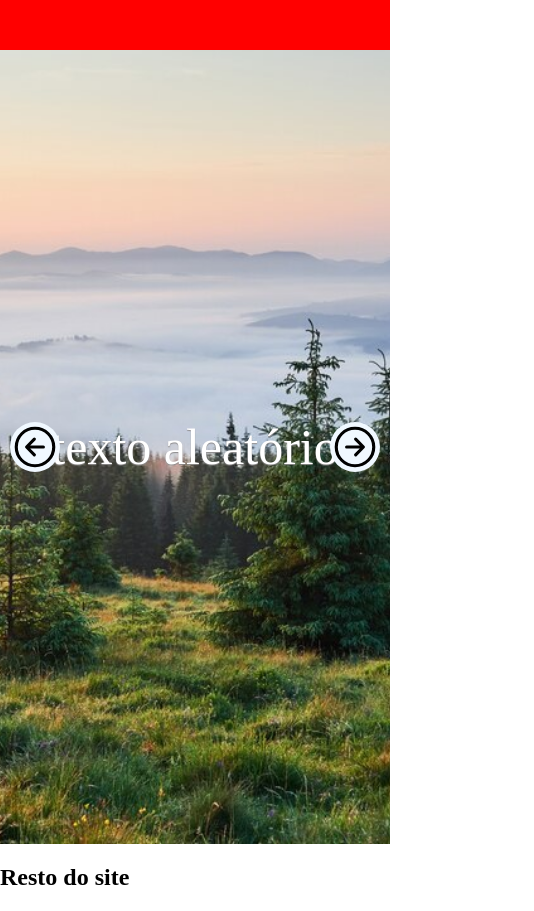
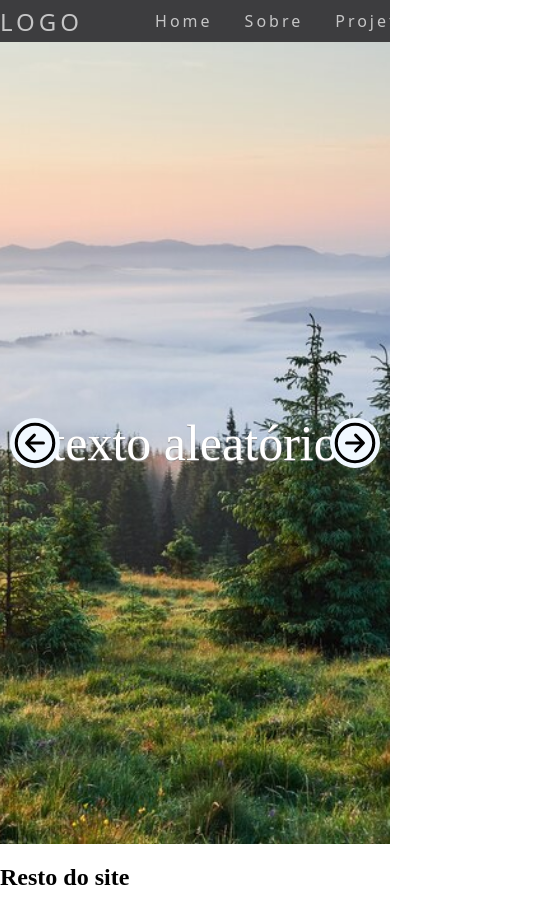
Before and after one commit to DevErickCunha/Slideshow, a plain HTML site: page index.html in a window 390 px wide. Shown: the whole page, 534 px wide, since content can reach past the window. Drawn offline with nearby package versions, Linux system fonts and the light colour scheme.

Commit message:
feat:Criando Menu Navbar responsivo

```diff
--- a/index.html
+++ b/index.html
@@ -8,7 +8,17 @@
 </head>
 <body>
     <header>
-        <div class="header"></div>
+
+            <nav>
+                <a href="" class="logo">Logo</a>
+                <ul class="nav-list">
+                    <li><a href="">Home</a></li>
+                    <li><a href="">Sobre</a></li>
+                    <li><a href="">Projetos</a></li>
+                    <li><a href="">Contato</a></li>
+                </ul>
+            </nav>
+
         <div class="slider">
             <div class="slider--controls">
                 <div class="slider--control" onclick="goPrev()"><ion-icon name="arrow-back-circle-outline"></ion-icon>
--- a/style.css
+++ b/style.css
@@ -14,10 +14,37 @@ header {
     background-color: rgb(125, 123, 123);
 }
 
-.header {
-    height: 50px;
-    background-color: red;
+a{
+    opacity: 0.7;
+    text-decoration: none;
+    color: white;
 }
+
+.logo {
+    font-size: 24px;
+    text-transform: uppercase;
+    letter-spacing: 4px;
+}
+
+nav {
+    display: flex;
+    justify-content: space-around;
+    align-items: center;
+    font-family: system-ui, -apple-system, BlinkMacSystemFont, 'Segoe UI', Roboto, Oxygen, Ubuntu, Cantarell, 'Open Sans', 'Helvetica Neue', sans-serif;
+    background-color: #3d3d3f;
+    height: 5vh;
+}
+
+.nav-list {
+    list-style: none;
+    display: flex;
+}
+
+.nav-list li {
+    letter-spacing: 3px;
+    margin-left: 32px;
+}
+
 .slider {
     flex: 1;
     overflow: hidden;
```
